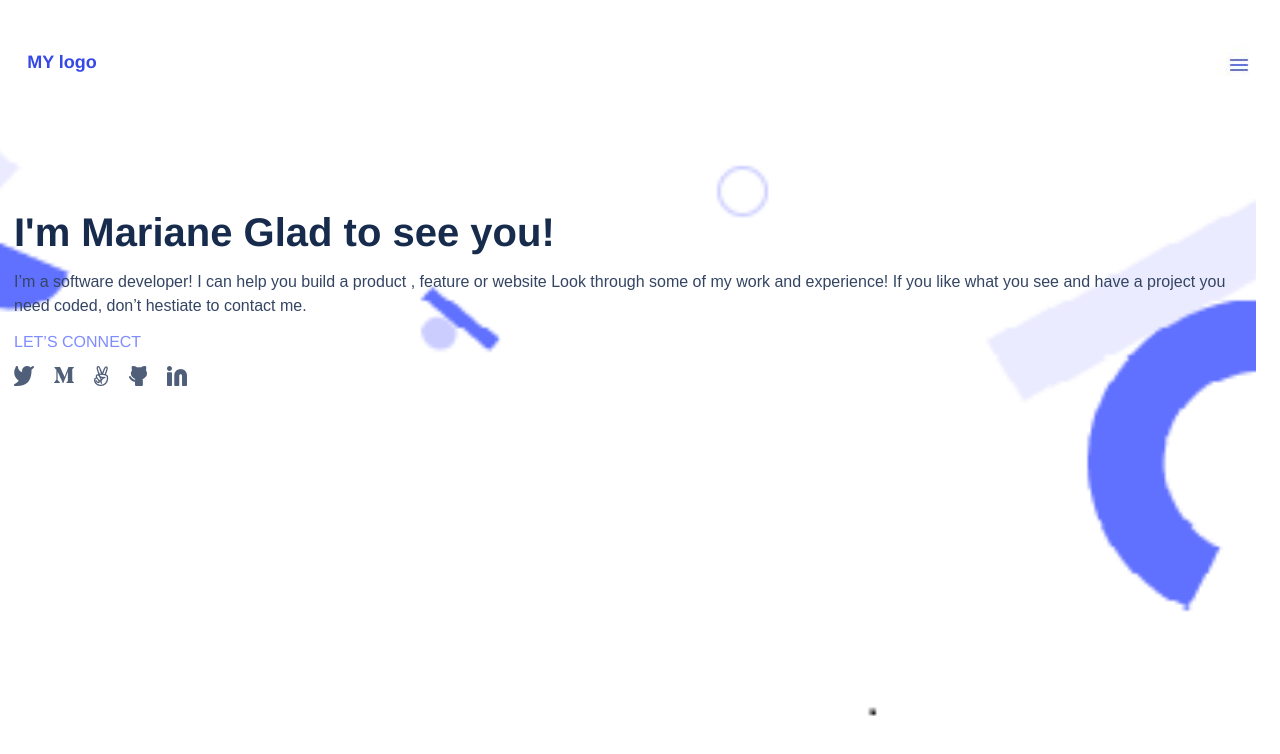
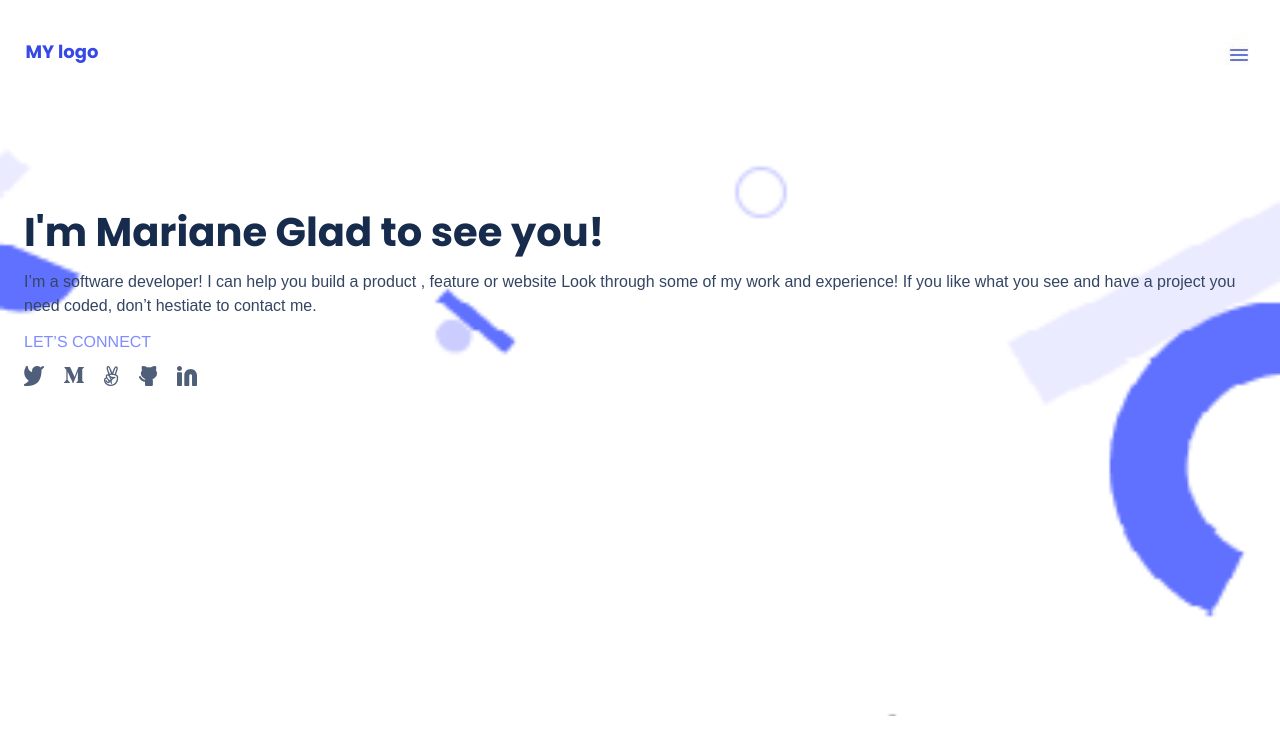
Before and after one commit to DamenaM/Portofolio, a website: page index.html in a window 1280 px wide. Drawn offline with Linux system fonts and the light colour scheme.

Commit message:
update style based on review comment

```diff
--- a/index.html
+++ b/index.html
@@ -8,6 +8,7 @@
     <link rel="stylesheet" href="style.css">
     </head>
 <body>
+    <section class="container">
     <div class="Header">
         <h1  class="mylogo" >MY logo</h1>
         <div>
@@ -33,5 +34,6 @@
         </div>
 
 </section>
+</section>
 </body>
 </html>
--- a/style.css
+++ b/style.css
@@ -1,8 +1,3 @@
-@font-face {
-  font-family: 'Poppins-Black';
-  src: url(FontFamily/Poppins/Poppins-Black.ttf);
-}
-
 @import url('https://fonts.googleapis.com/css2?family=Poppins:ital,wght@0,100;0,200;0,300;0,400;0,500;0,600;0,700;0,800;0,900;1,200;1,300;1,400;1,500;1,600;1,700;1,800;1,900&display=swap');
 
 * {
@@ -14,15 +9,18 @@
 body {
   margin: 0;
 }
+.container{
+  min-width: 327px;
+  width: 100%;
+}
 
 .Header {
-  margin: 10px 24px auto 24px;
   display: flex;
   flex-direction: row;
   justify-content: space-between;
-  min-width: 375px;
   height: 104px;
   align-items: center;
+  padding: 0 24px 0 24px;
 }
 
 .mylogo {
@@ -32,7 +30,7 @@ body {
   width: 76px;
   left: 12px;
   top: 10px;
-  font-family: 'Franklin Gothic Medium', 'Arial Narrow', Arial, sans-serif;
+  font-family: 'Poppins', sans-serif;
   font-weight: 700;
   font-size: 18px;
   line-height: 20px;
@@ -45,32 +43,27 @@ body {
 /* main-section-mobile */
 .main-section {
   background-image: url('./image/Mobile-Main_3.png');
+  background-position: top;
   background-size: cover;
   background-color: #ffff;
   background-repeat: no-repeat;
   position: absolute;
   height: 614px;
-  top: 0;
-  left: -34px;
+  top: 102px;
+  left: 0;
 }
 
-.main-section,
-.main-header,
-.home-text,
-.connect {
-  margin: 102px 24px auto 24px;
-  min-width: 375px;
-}
 
 .main-header {
   margin-top: 104px;
-  font-family: 'Franklin Gothic Medium', 'Arial Narrow', Arial, sans-serif;
+  font-family: 'Poppins', sans-serif;
   font-style: normal;
   font-weight: 700;
   font-size: 40px;
   line-height: 52px;
   align-items: center;
   color: #172b4d;
+  padding: 0 24px 0 24px;
 }
 
 .home-text {
@@ -81,6 +74,7 @@ body {
   line-height: 24px;
   color: #344563;
   margin-top: 12px;
+  padding: 0 24px 0 24px;
 }
 
 /* LET’S CONNECT */
@@ -92,6 +86,7 @@ body {
   font-size: 16px;
   line-height: 24px;
   color: #7f8cff;
+  padding: 0 24px 0 24px;
 }
 
 /* social media icons */
```
Also changed, not shown: README.md, 1 other file.
